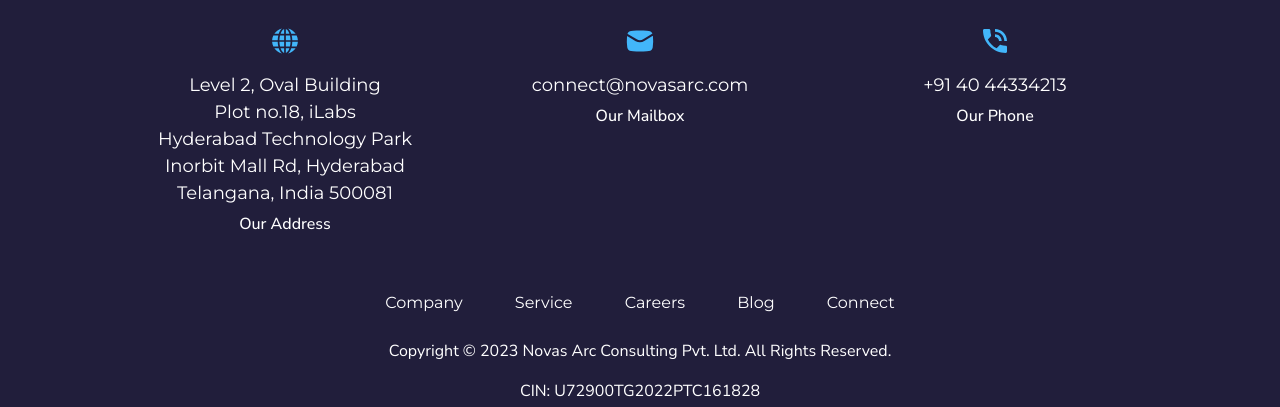
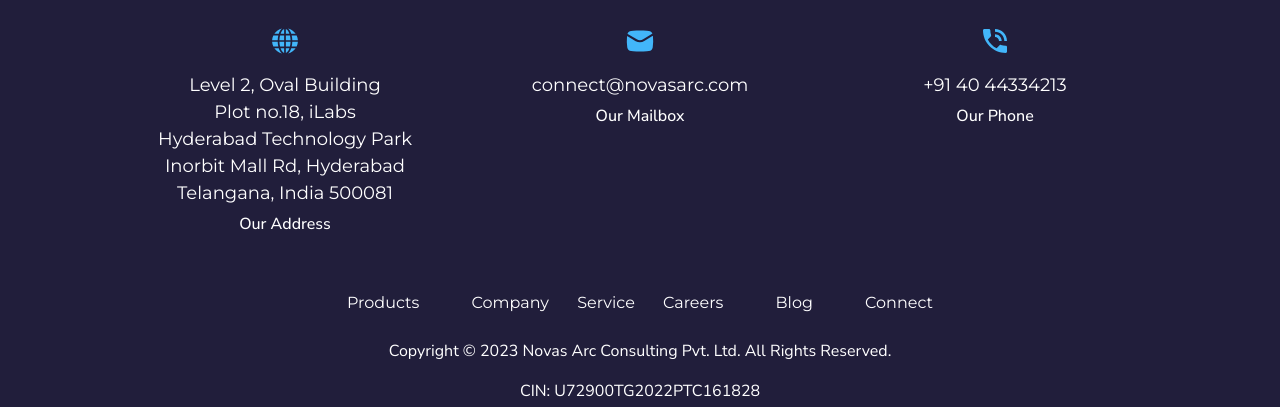
Before and after one commit to Techn1fy/NovasArc, a plain HTML site: page about-us.html in a window 1280 px wide. Shown: the part 2598-3005 px from the top of the page. Drawn offline with nearby package versions, Linux system fonts and the light colour scheme; a web font is replaced by a local one.

Commit message:
blog link

```diff
--- a/about-us.html
+++ b/about-us.html
@@ -118,7 +118,7 @@
                             <a class="nav-link nunito-sans-font web-font-16 weight-700 nav-black" href="our-team.html">Careers</a>
                         </li>
                         <li class="nav-item mx-xl-3">
-                            <a class="nav-link nunito-sans-font web-font-16 weight-700 nav-black" href="#">Blog</a>
+                            <a class="nav-link nunito-sans-font web-font-16 weight-700 nav-black" href="https://www.novasarc.com/blog" target="_blank">Blog</a>
                         </li>
                         <li class="nav-item mx-xl-3">
                             <a class="nav-link nunito-sans-font web-font-16 weight-700 nav-black" href="contacts.html">Connect</a>
@@ -328,11 +328,12 @@
             <div class="row mb-4 mt-3 mt-xl-0">
                 <div class="col-12 text-center">
                     <nav class="footer-nav">
+                        <a href="https://novatalk.ai/" target="_blank" class=" mx-4 text-decoration-none text-white monserrat-font web-font-16">Products</a>
                         <a href="about-us.html"
                             class="mx-4 text-decoration-none text-white monserrat-font web-font-16">Company</a>
-                        <a href="our-services.html" class="mx-4 text-decoration-none text-white monserrat-font web-font-16">Service</a>
+                        <a href="our-services.html" class="text-decoration-none text-white monserrat-font web-font-16">Service</a>
                         <a href="our-team.html" class="mx-4 text-decoration-none text-white monserrat-font web-font-16">Careers</a>
-                        <a href="#" class="mx-4 text-decoration-none text-white monserrat-font web-font-16">Blog</a>
+                        <a href="https://www.novasarc.com/blog" target="_blank" class="mx-4 text-decoration-none text-white monserrat-font web-font-16">Blog</a>
                         <a href="contacts.html" class="mx-4 text-decoration-none text-white monserrat-font web-font-16">Connect</a>
                     </nav>
                 </div>
```
Also changed, not shown: contacts.html (+4 -3 lines), index.html (+4 -3 lines), our-services.html (+4 -3 lines), our-team.html (+4 -3 lines), why-choose-us.html (+4 -3 lines).
